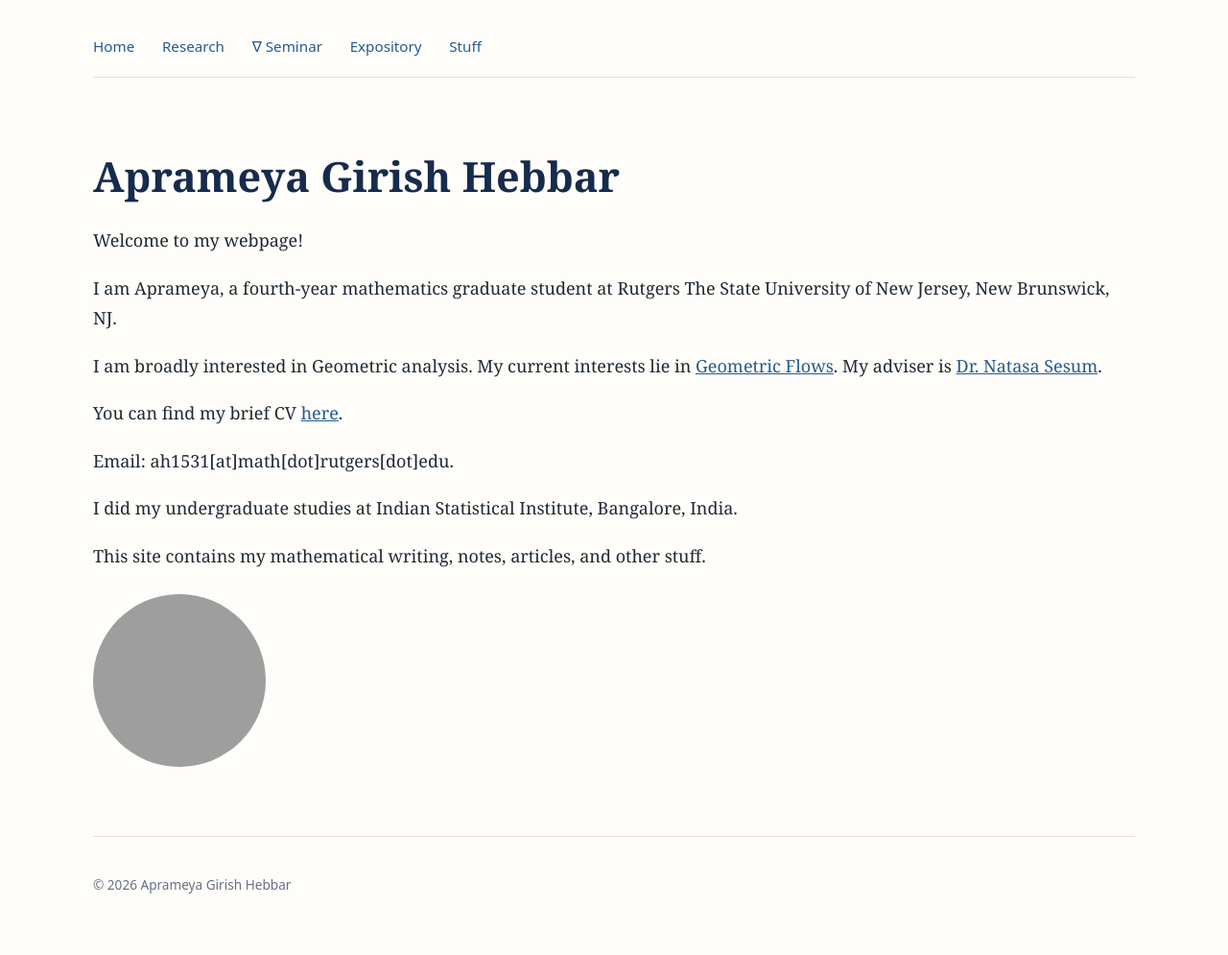
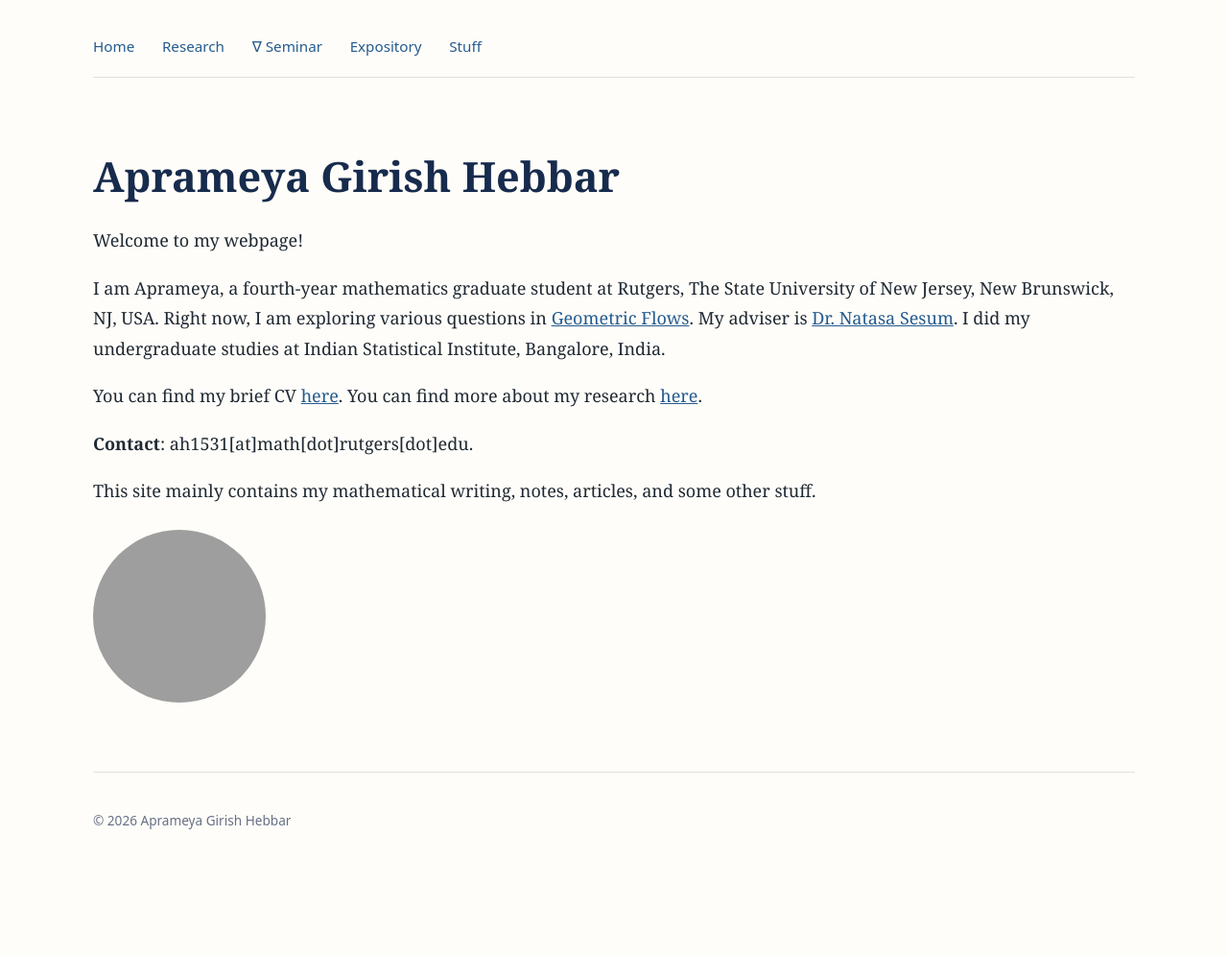
Before and after one commit to AprameyaGH/aprameyagh.github.io, a Jekyll site: the page built from index.md, in a window 1280 px wide. Shown: the whole page at 96% size. Built offline with Jekyll 4.4.1, drawn with Linux system fonts in a browser that asks for light colours; a script that is not in the unit is left out; after the commit the page ends 928 px from its top, so only the background shows below that; grey boxes are pictures that could not be loaded.

Commit message:
modified homepage

```diff
--- a/index.md
+++ b/index.md
@@ -7,17 +7,15 @@ title: Home
 
 Welcome to my webpage!
 
-I am Aprameya, a fourth-year mathematics graduate student at Rutgers The State University of New Jersey, New Brunswick, NJ.
+I am Aprameya, a fourth-year mathematics graduate student at Rutgers, The State University of New Jersey, New Brunswick, NJ, USA. Right now, I am exploring various questions in [Geometric Flows](https://en.wikipedia.org/wiki/Ricci_flow). My adviser is [Dr. Natasa Sesum](https://sites.math.rutgers.edu/~natasas/). I did my undergraduate studies at Indian Statistical Institute, Bangalore, India.
 
-I am broadly interested in Geometric analysis. My current interests lie in [Geometric Flows](https://en.wikipedia.org/wiki/Ricci_flow). My adviser is [Dr. Natasa Sesum](https://sites.math.rutgers.edu/~natasas/).
+You can find my brief CV [here](/assets/files/Aprameya_CV.pdf). You can find more about my research [here](research.md).
 
-You can find my brief CV [here](/assets/files/Aprameya_CV.pdf).
+**Contact**: ah1531[at]math[dot]rutgers[dot]edu.
 
-Email: ah1531[at]math[dot]rutgers[dot]edu.
 
-I did my undergraduate studies at Indian Statistical Institute, Bangalore, India.
 
-This site contains my mathematical writing, notes, articles, and other stuff.
+This site mainly contains my mathematical writing, notes, articles, and some other stuff.
 
 <img
   src="{{ "/assets/images/profile.png" | relative_url }}"
```
Also changed, not shown: 1 other file.
